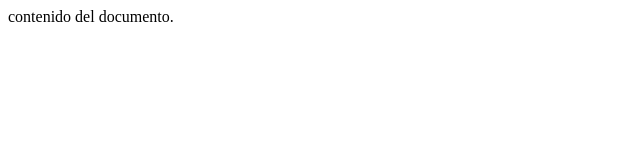
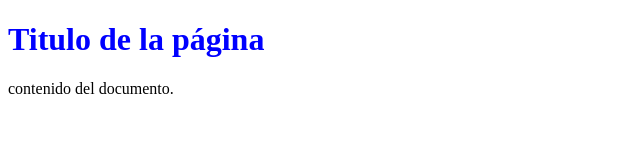
Before and after one commit to StivenJ1/ProyectoGit, a plain HTML site: page index.html in a window 1280 px wide. Shown: the whole page, without its empty margins (0-640 px from the left). Drawn offline with Linux system fonts and the light colour scheme.

Commit message:
se agrego header con titulo h1 en el body y estilo azul a este titulo

```diff
--- a/index.html
+++ b/index.html
@@ -2,7 +2,16 @@
     <html>
         <head>
             <title>Index</title>
+
+            <style>
+                h1{
+                    color: blue;
+                }
+            </style>
         </head>
      <body>
+         <header>
+             <h1>Titulo de la página</h1>
+         </header>
         contenido del documento.
     <html>
```
